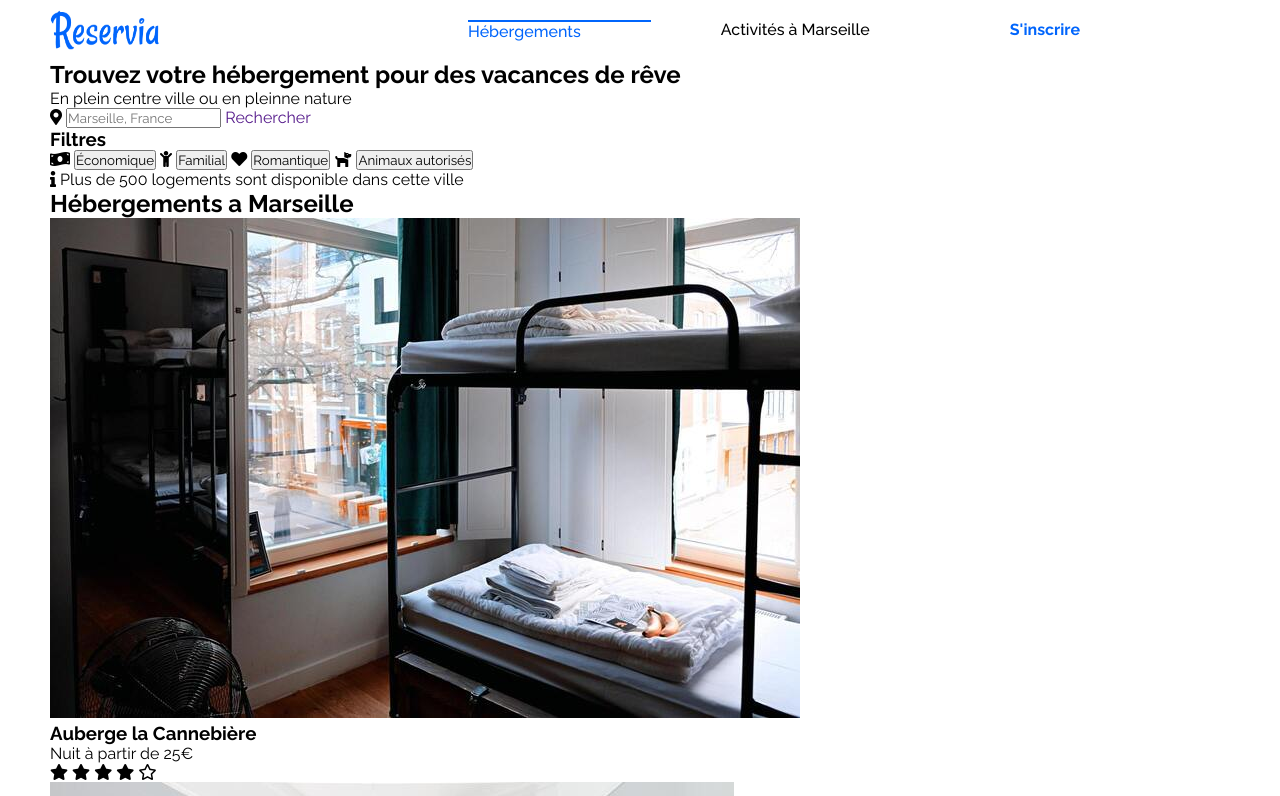
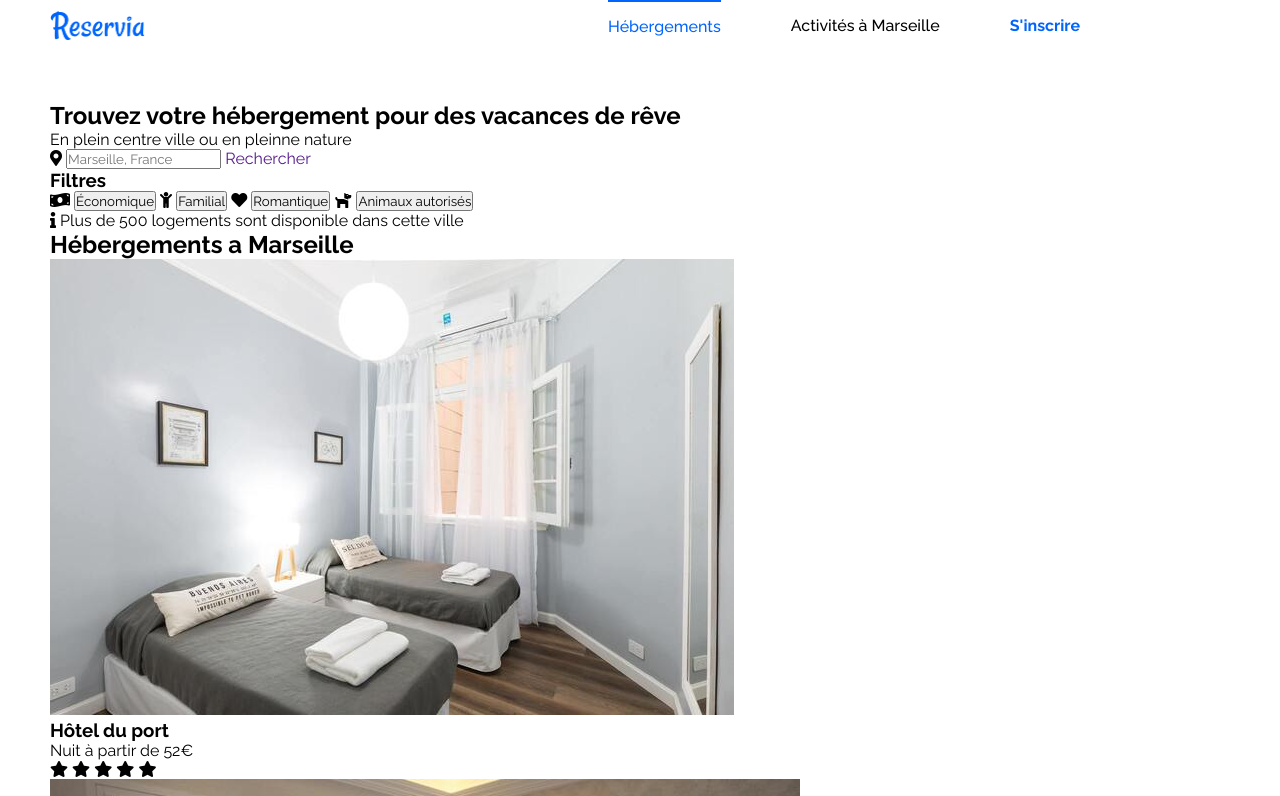
Before and after one commit to LahChouette/Iaconotristan_2_03082021, a plain HTML site: page index.html in a window 1280 px wide. Shown: the top 796 px of the page. Drawn offline with Linux system fonts and the light colour scheme.

Commit message:
modif header CSS / debut main CSS

```diff
--- a/index.html
+++ b/index.html
@@ -70,16 +70,6 @@
         <section class="hébergements" id="hébergements">
             <div>
                 <h2>Hébergements a Marseille</h2>
-                <article>
-                    <img src="assets/images/hebergements/4_small/marcus-loke-WQJvWU_HZFo-unsplash.jpg" alt="Auberge la Cannebière" />
-                    <h3>Auberge la Cannebière</h3>
-                    <p>Nuit à partir de 25€</p>
-                    <i class="fas fa-star"></i>
-                    <i class="fas fa-star"></i>
-                    <i class="fas fa-star"></i>
-                    <i class="fas fa-star"></i>
-                    <i class="far fa-star"></i>
-                </article>
                 <article>
                     <img src="assets/images/hebergements/4_small/fred-kleber-gTbaxaVLvsg-unsplash.jpg" alt="Hôtel du port" />
                     <h3>Hôtel du port</h3>
--- a/style.css
+++ b/style.css
@@ -19,8 +19,8 @@ header{
 
 header img{
     cursor: pointer;
-    width: 110px;
-    height: 60px;
+    width: 95px;
+    height: 45px;
 }
 
 .navheader{
@@ -32,14 +32,12 @@ header img{
     border-top: 2px solid;
     border-top-color: #0065FC;
     margin-right: 70px;
+    padding: 15px 0;
     color: #0065FC;
     font-weight: 500;
 }
 
 .navheader1 a{
-    border-top: 2px solid;
-    border-top-color: #0065FC;
-    margin-right: 70px;
     color: #0065FC;
     font-weight: 500;
 }
@@ -55,10 +53,11 @@ header img{
     margin-right: 70px;
     color: black;
     font-weight: 500;
+    padding: 1rem 0;
 }
 
 .navheader2 a{
-    margin-right: 70px;
+
     color: black;
     font-weight: 500;
 }
@@ -75,6 +74,7 @@ header img{
     margin-right: 75px;
     color: #0065FC;
     font-weight: bold;
+    padding: 1rem 0;
 }
 
 .navheader3 a{
@@ -90,14 +90,23 @@ header img{
 .navheader3:visited{
     color:#0065FC;
 }
-
-
 /* **********Header********** */
 /* **********Main********** */
 main{
+    padding-top: 50px;
     margin-right: 50px;
     margin-left: 50px;
 }
+
+/* **********section recherche********** */
+
+/* **********section recherche********** */
+/* **********section hébergements********** */
+
+/* **********section hébergements********** */
+/* **********section activités********** */
+
+/* **********section activités********** */
 /* **********Main********** */
 /* **********Footer********** */
 
```
